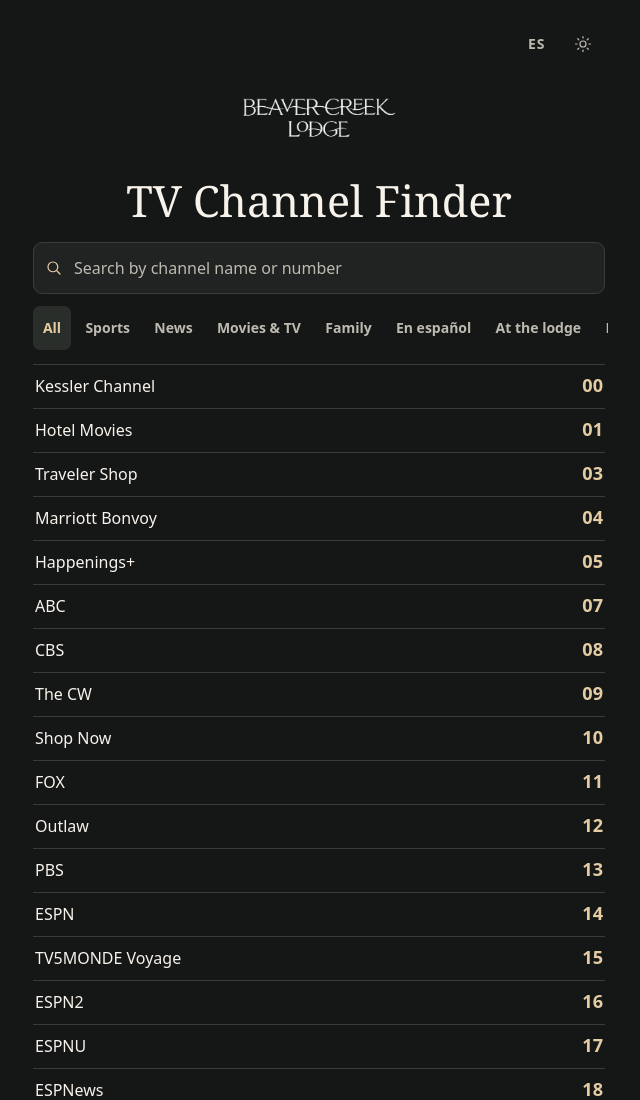
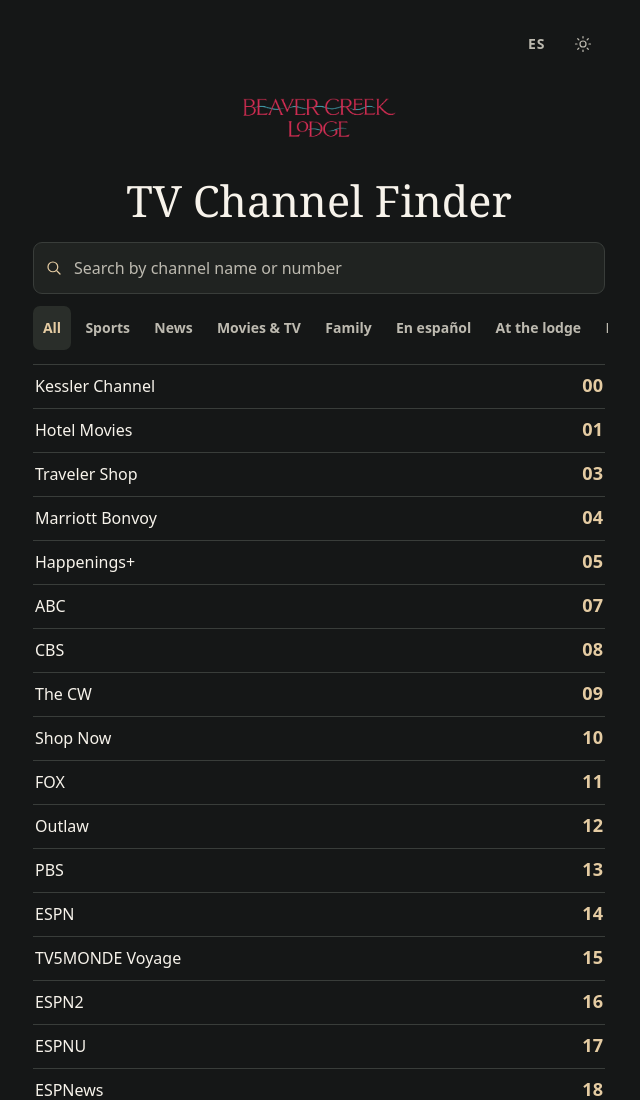
Before and after one commit to PaulHRios/beaver-creek-lodge-tv, a plain HTML site: page index.html in a window 1280 px wide. Shown: the top 1100 px of the page, without its empty margins (321-961 px from the left). Drawn offline with Linux system fonts and the light colour scheme.

Commit message:
Preserve lodge logo colors in dark mode

```diff
--- a/index.html
+++ b/index.html
@@ -7,7 +7,7 @@
   <meta name="description" content="Find your in-room TV channel at Beaver Creek Lodge by name or number.">
   <title>TV Channel Finder | Beaver Creek Lodge</title>
   <link rel="icon" href="./tv.svg" type="image/svg+xml">
-  <link rel="stylesheet" href="./styles.css?v=logo-transparent-1">
+  <link rel="stylesheet" href="./styles.css?v=logo-color-1">
   <script>
     try {
       if (localStorage.getItem('bcl-tv-theme') === 'light') {
--- a/styles.css
+++ b/styles.css
@@ -38,7 +38,7 @@ svg { width: 1.125rem; height: 1.125rem; fill: none; stroke: currentColor; strok
 .wordmark { margin-top: .35rem; padding: .5rem .65rem; width: clamp(10rem, 48vw, 13.2rem); }
 .wordmark img { display: block; width: 100%; height: auto; }
 /* Recolor the existing opaque strokes; CSS filters preserve PNG transparency. */
-@media screen { :root[data-theme="dark"] .wordmark img { filter: brightness(0) invert(96%); } }
+@media screen { :root[data-theme="dark"] .wordmark img { filter: contrast(.75) brightness(1.35); } }
 h1 { text-align: center; margin: 1.2rem 0 1rem; font: 400 clamp(1.75rem, 7.4vw, 2.7rem)/1.12 Georgia, "Times New Roman", serif; }
 .search { position: relative; display: grid; grid-template-columns: 2.5rem minmax(0,1fr); align-items: center; min-height: 3.25rem; background: var(--field); border: 1px solid var(--line); border-radius: 9px; transition: border-color .15s ease-out; }
 .search:focus-within { border-color: var(--accent); }
```
Also changed, not shown: 1 other file.
